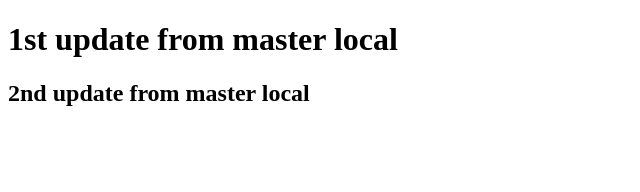
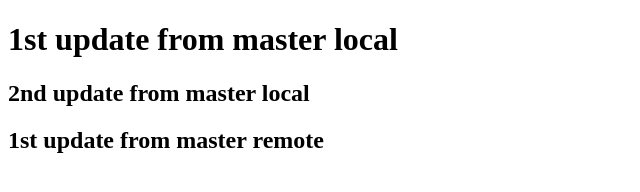
Before and after one commit to Darshana-Chaturanga/DevOpsGit, a plain HTML site: page index.html in a window 1280 px wide. Shown: the whole page, without its empty margins (0-640 px from the left). Drawn offline with Linux system fonts and the light colour scheme.

Commit message:
1st update from master remote

```diff
--- a/index.html
+++ b/index.html
@@ -8,6 +8,7 @@
 <body>
      <h1>1st update from master local</h1>
      <h2>2nd update from master local</h2>
+     <h2>1st update from master remote</h2>
 
 
 
```
